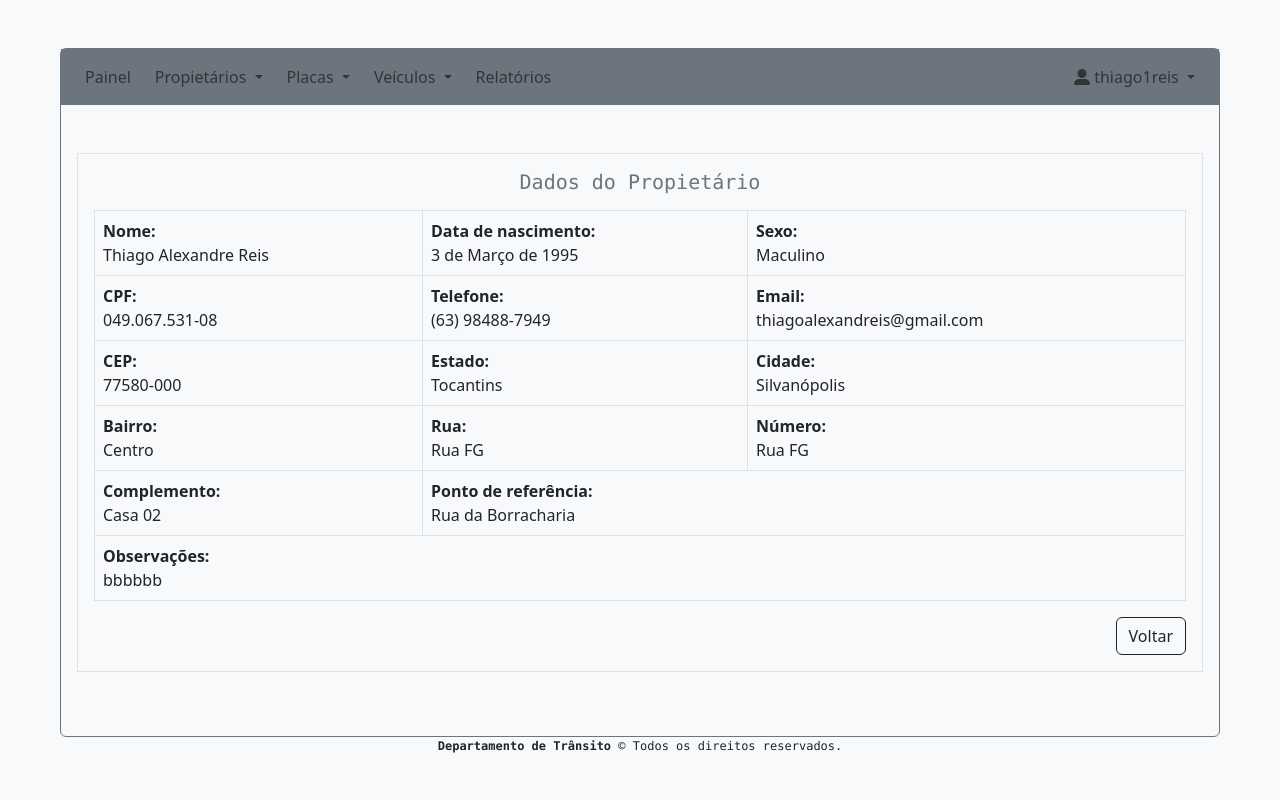
After one commit to thiago1reis/single_plate, a Django app: page /sistema/propietario/visualizar/1 in a window 1280 px wide. The commit adds this page. Run offline with Django 4.2, Linux system fonts and the light colour scheme; a user stored in the database is signed in; data comes from the database, SQL or seed files in the repository; both versions use the stored data as it was after the commit; some libraries are stand-ins or nearby versions.

Commit message:
Implementado função de vizualizar dados do propietário

```diff
--- a/single_plate/settings.py
+++ b/single_plate/settings.py
@@ -127,6 +127,7 @@ USE_TZ = True
 
 STATIC_URL = 'static/'
 
+
 # Default primary key field type
 # https://docs.djangoproject.com/en/4.0/ref/settings/#default-auto-field
 
--- a/system/forms.py
+++ b/system/forms.py
@@ -7,9 +7,9 @@ class OwnerForm(forms.ModelForm):
         exclude = ('created', 'modified', 'address_id')
         widgets = {
             'name': forms.TextInput( attrs={'class': 'form-control', 'placeholder': 'Informe o nome' ,'autofocus': ''}),
-            'birth_date': forms.DateInput(attrs={'class': 'form-control', 'type': 'date',}),
+            'birth_date': forms.DateInput(attrs={'class': 'form-control', 'placeholder': 'dd/mm/aaaa'}),
             'sex': forms.Select(attrs={'class': 'form-select'}),
-            'cpf': forms.TextInput( attrs={'class': 'form-control', 'placeholder': 'Informe o CPF'}),
+            'cpf': forms.TextInput( attrs={'class': 'form-control', 'placeholder': '000.000.000-00'}),
             'telephone': forms.TextInput( attrs={'class': 'form-control', 'placeholder': '(00) 00000-0000'}),
             'email': forms.EmailInput( attrs={'class': 'form-control', 'placeholder': 'nome@email.com'}),
             'zip_code': forms.TextInput( attrs={'class': 'form-control', 'placeholder': '00000-000'}),
@@ -19,7 +19,7 @@ class OwnerForm(forms.ModelForm):
             'road': forms.TextInput( attrs={'class': 'form-control', 'placeholder': 'Informe a rua'}),
             'number': forms.NumberInput( attrs={'class': 'form-control', 'placeholder': 'Informe o número da casa'}),
             'complement': forms.TextInput( attrs={'class': 'form-control', 'placeholder': 'Informe o complemento'}),
-            'reference_point': forms.TextInput( attrs={'class': 'form-control', 'placeholder': 'Informe um ponte de referência'}),
+            'reference_point': forms.TextInput( attrs={'class': 'form-control', 'placeholder': 'Informe um ponto de referência'}),
             'comments': forms.Textarea( attrs={'class': 'form-control', 'style': 'height: 100px'})
         }
         labels = {
--- a/system/templates/base.html
+++ b/system/templates/base.html
@@ -1,13 +1,10 @@
-
 <!DOCTYPE html>
 <html lang="pt-br">
     <head>
         <meta charset="utf-8">
         <meta name="viewport" content="width=device-width, initial-scale=1.0">
         <title>Departamento de Trânsito</title>
-        <script src="https://kit.fontawesome.com/4ac879fa48.js" crossorigin="anonymous"></script>
         <link href="https://cdn.jsdelivr.net/npm/bootstrap@5.2.0-beta1/dist/css/bootstrap.min.css" rel="stylesheet" integrity="sha384-0evHe/X+R7YkIZDRvuzKMRqM+OrBnVFBL6DOitfPri4tjfHxaWutUpFmBp4vmVor" crossorigin="anonymous">
-
     </head>
     <body class="bg-light">
             <div class="container-fluid">
@@ -18,6 +15,7 @@
                 </div>
                 <p style="font-size:12px" class="font-monospace text-center"><spam class="fw-bold">Departamento de Trânsito</spam> &copy; Todos os direitos reservados.</p>
             </div>
+        <script src="https://kit.fontawesome.com/4ac879fa48.js" crossorigin="anonymous"></script>
         <script src="https://cdn.jsdelivr.net/npm/@popperjs/core@2.11.5/dist/umd/popper.min.js" integrity="sha384-Xe+8cL9oJa6tN/veChSP7q+mnSPaj5Bcu9mPX5F5xIGE0DVittaqT5lorf0EI7Vk" crossorigin="anonymous"></script>
         <script src="https://cdn.jsdelivr.net/npm/bootstrap@5.2.0-beta1/dist/js/bootstrap.min.js" integrity="sha384-kjU+l4N0Yf4ZOJErLsIcvOU2qSb74wXpOhqTvwVx3OElZRweTnQ6d31fXEoRD1Jy" crossorigin="anonymous"></script>
     </body>
--- a/system/templates/menu.html
+++ b/system/templates/menu.html
@@ -52,7 +52,8 @@
                     <ul class="navbar-nav">
                     <li class="nav-item dropdown px-1">
                         <a class="nav-link dropdown-toggle" href="#" id="navbarDropdown" role="button" data-bs-toggle="dropdown" aria-expanded="false">
-                        {{ user.get_username }}
+                            <i class="fa-solid fa-user-large"></i>
+                            {{ user.get_username }}
                         </a>
                         <ul class="dropdown-menu " aria-labelledby="navbarDropdown">
                         <li><a class="dropdown-item" href="{% url 'logout' %}">Sair</a></li>
--- a/system/templates/system/owner_add.html
+++ b/system/templates/system/owner_add.html
@@ -60,7 +60,7 @@
                         {{ form.complement|as_crispy_field }}
                     </div>
                     <div class="col-sm-4 mb-3">
-                        <label for="reference_point" class="form-label">Ponte de referência:</label>
+                        <label for="reference_point" class="form-label">Ponto de referência:</label>
                         {{ form.reference_point|as_crispy_field }}
                     </div>
                     <div class="col-sm-12 mb-3">
--- a/system/templates/system/owner_index.html
+++ b/system/templates/system/owner_index.html
@@ -22,7 +22,7 @@
                     <td>{{ owner.sex }}</td>
                     <td>{{ owner.cpf }}</td>
                     <td class="">
-                        <a href="" class="me-4 text-dark"><i class="fa-solid fa-eye"></i></a>
+                        <a href="{% url 'owner_show' owner.id %}" class="me-4 text-dark"><i class="fa-solid fa-eye"></i></a>
                         <a href="{% url 'owner_edit' owner.id %}" class="me-4 text-dark"><i class="fa-solid fa-pen-to-square "></i></a>
                         <a href="{% url 'owner_delete' owner.id %}" class="me-4 text-dark" onclick="return confirm('Tem certeza que deseja excluir esse Propietário ?')"><i class="fa-solid fa-trash-can"></i></a>
                     </td>
--- /dev/null
+++ b/system/templates/system/owner_show.html
@@ -0,0 +1,42 @@
+{% extends 'base.html' %}
+{% block content %}
+    <div class="border p-3 m-3">
+        <h5 class="font-monospace text-secondary text-center mb-3">Dados do Propietário</h5>
+        <div class="table-responsive">
+          <table class="table table-bordered">
+            <tbody>
+              <tr>
+                <td><span class="fw-bold">Nome:</span><br>{{ owner.name }}</td>
+                <td><span class="fw-bold">Data de nascimento:</span><br>{{ owner.birth_date }}</td>
+                <td><span class="fw-bold">Sexo:</span><br>{{ owner.sex }}</td>
+              </tr>
+              <tr>
+                <td><span class="fw-bold">CPF:</span><br>{{ owner.cpf }}</td>
+                <td><span class="fw-bold">Telefone:</span><br>{{ owner.telephone }}</td>
+                <td><span class="fw-bold">Email:</span><br>{{ owner.email }}</td>
+              </tr>
+              <tr>
+                <td><span class="fw-bold">CEP:</span><br>{{ owner.zip_code }}</td>
+                <td><span class="fw-bold">Estado:</span><br>{{ owner.state }}</td>
+                <td><span class="fw-bold">Cidade:</span><br>{{ owner.city }}</td>
+              </tr>
+              <tr>
+                <td><span class="fw-bold">Bairro:</span><br>{{ owner.district }}</td>
+                <td><span class="fw-bold">Rua:</span><br>{{ owner.road }}</td>
+                <td><span class="fw-bold">Número:</span><br>{{ owner.road }}</td>
+              </tr>
+              <tr>
+                <td><span class="fw-bold">Complemento:</span><br>{{ owner.complement }}</td>
+                <td colspan="2"><span class="fw-bold">Ponto de referência:</span><br>{{ owner.reference_point }}</td>
+              </tr>
+              <tr>
+                <td colspan="3"><span class="fw-bold">Observações:</span><br>{{ owner.comments }}</td>
+              </tr>
+            </tbody>
+          </table>
+          <div class="d-grid gap-3 d-md-flex justify-content-md-end">
+            <a href="{% url 'owner_index' %}" class="btn btn-outline-dark ">Voltar</a>
+        </div>
+        </div>
+    </div>
+{% endblock %}
--- a/system/urls.py
+++ b/system/urls.py
@@ -6,6 +6,7 @@ from . import views
 urlpatterns = [
     path('propietarios', views.owner_index, name='owner_index'),
     path('propietario/novo', views.owner_add, name="owner_add"),
+    path('propietario/visualizar/<int:owner_pk>', views.owner_show, name='owner_show'),
     path('propietario/editar/<int:owner_pk>', views.owner_edit, name='owner_edit'),
     path('propietario/deletar/<int:owner_pk>', views.autor_delete, name='owner_delete')
 ]
--- a/system/views.py
+++ b/system/views.py
@@ -38,6 +38,15 @@ def owner_add(request):
     context = {'form': form }
     return render(request, 'system/owner_add.html', context)
 
+# view para visualizar dados de um propietário.
+@login_required(login_url="/")
+def owner_show(request, owner_pk):
+    owner = Owner.objects.get(pk=owner_pk)
+    context = {
+            'owner': owner
+        }
+    return render(request, 'system/owner_show.html', context,)
+
 # view para editar um propietário.
 @login_required(login_url="/")
 def owner_edit(request, owner_pk):
@@ -63,6 +72,7 @@ def owner_edit(request, owner_pk):
     return render(request, 'system/owner_edit.html', context,)
 
 # view para deletar um propietário.
+@login_required(login_url="/")
 def autor_delete(request, owner_pk):
     owner = Owner.objects.get(pk=owner_pk)
     owner.delete()
```
Also changed, not shown: db.sqlite3.
